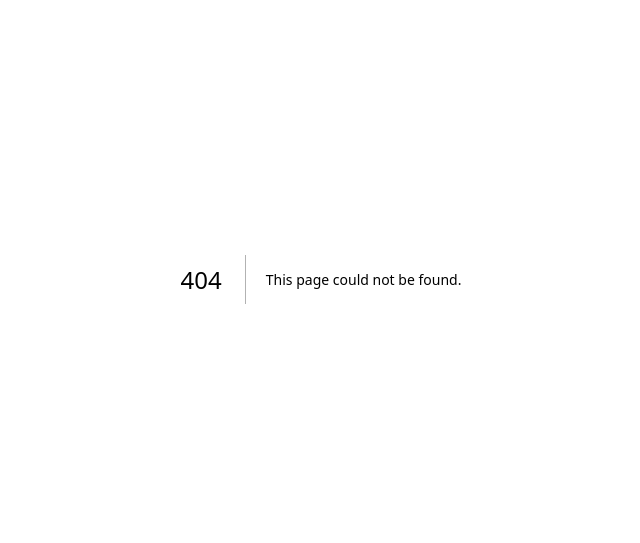
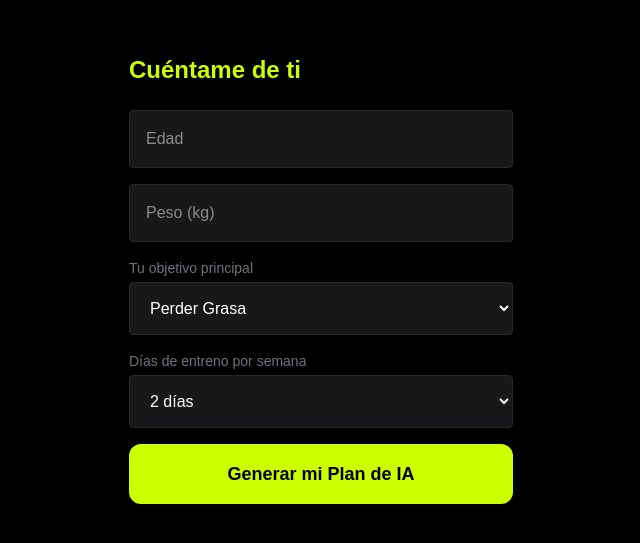
Before and after one commit to asaltoq-sys/ai-trainer-app, a Next.js app: page /onboarding in a window 1280 px wide. Before the commit this address had no page. Shown: the part 121-664 px from the top of the page, without its empty margins (319-959 px from the left). Built offline with nearby package versions, Linux system fonts and the light colour scheme; no server answers.

Commit message:
onboarding

```diff
--- /dev/null
+++ b/app/onboarding/page.tsx
@@ -0,0 +1,60 @@
+'use client'
+import { useState } from 'react'
+import { supabase } from '@/lib/supabase'
+import { useRouter } from 'next/navigation'
+
+export default function OnboardingPage() {
+  const [data, setData] = useState({ edad: '', peso: '', objetivo: 'perder_grasa', frecuencia: '3' })
+  const router = useRouter()
+
+  const saveProfile = async () => {
+    const { data: { user } } = await supabase.auth.getUser()
+    if (!user) return alert('No hay sesión de usuario activa')
+
+    const { error } = await supabase.from('profiles').upsert({
+      id: user.id,
+      age: parseInt(data.edad),
+      weight: parseFloat(data.peso),
+      goal: data.objetivo,
+      training_days: parseInt(data.frecuencia)
+    })
+
+    if (error) {
+      alert('Error al guardar: ' + error.message)
+    } else {
+      router.push('/dashboard')
+    }
+  }
+
+  return (
+    <div className="flex flex-col items-center justify-center min-h-screen bg-black text-white p-6">
+      <div className="w-full max-w-sm space-y-6">
+        <h2 className="text-2xl font-bold text-[#CCFF00]">Cuéntame de ti</h2>
+
+        <div className="space-y-4">
+          <input type="number" placeholder="Edad" className="w-full p-4 rounded bg-zinc-900 border border-zinc-800 outline-none focus:border-[#CCFF00]" onChange={e => setData({...data, edad: e.target.value})} />
+          <input type="number" placeholder="Peso (kg)" className="w-full p-4 rounded bg-zinc-900 border border-zinc-800 outline-none focus:border-[#CCFF00]" onChange={e => setData({...data, peso: e.target.value})} />
+
+          <label className="block text-sm text-zinc-500 mb-1">Tu objetivo principal</label>
+          <select className="w-full p-4 rounded bg-zinc-900 border border-zinc-800" onChange={e => setData({...data, objetivo: e.target.value})}>
+            <option value="perder_grasa">Perder Grasa</option>
+            <option value="ganar_musculo">Ganar Músculo</option>
+            <option value="mantener">Mantenimiento / Salud</option>
+          </select>
+
+          <label className="block text-sm text-zinc-500 mb-1">Días de entreno por semana</label>
+          <select className="w-full p-4 rounded bg-zinc-900 border border-zinc-800" onChange={e => setData({...data, frecuencia: e.target.value})}>
+            <option value="2">2 días</option>
+            <option value="3">3 días</option>
+            <option value="4">4 días</option>
+            <option value="5">5+ días</option>
+          </select>
+
+          <button onClick={saveProfile} className="w-full bg-[#CCFF00] text-black font-bold py-4 rounded-xl text-lg shadow-lg hover:bg-[#b8e600] transition">
+            Generar mi Plan de IA
+          </button>
+        </div>
+      </div>
+    </div>
+  )
+}
```
